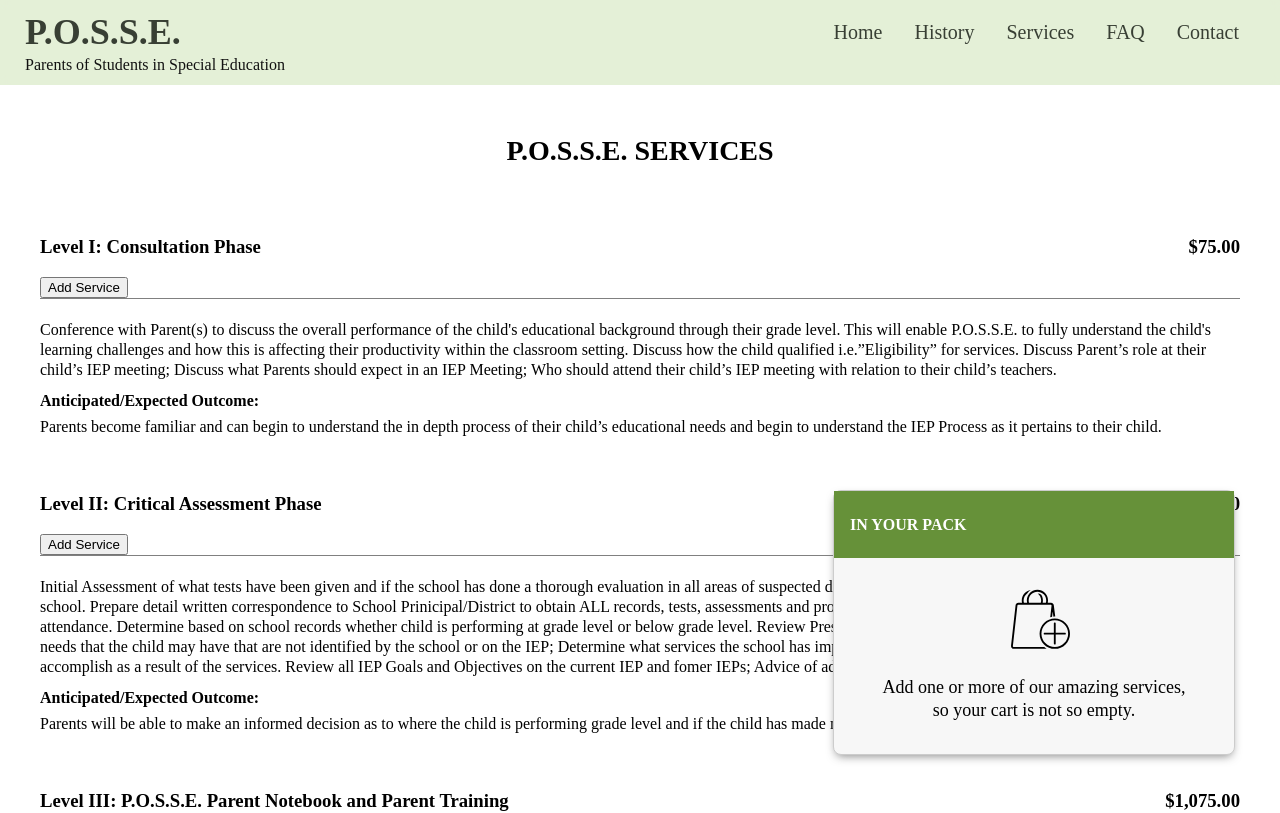
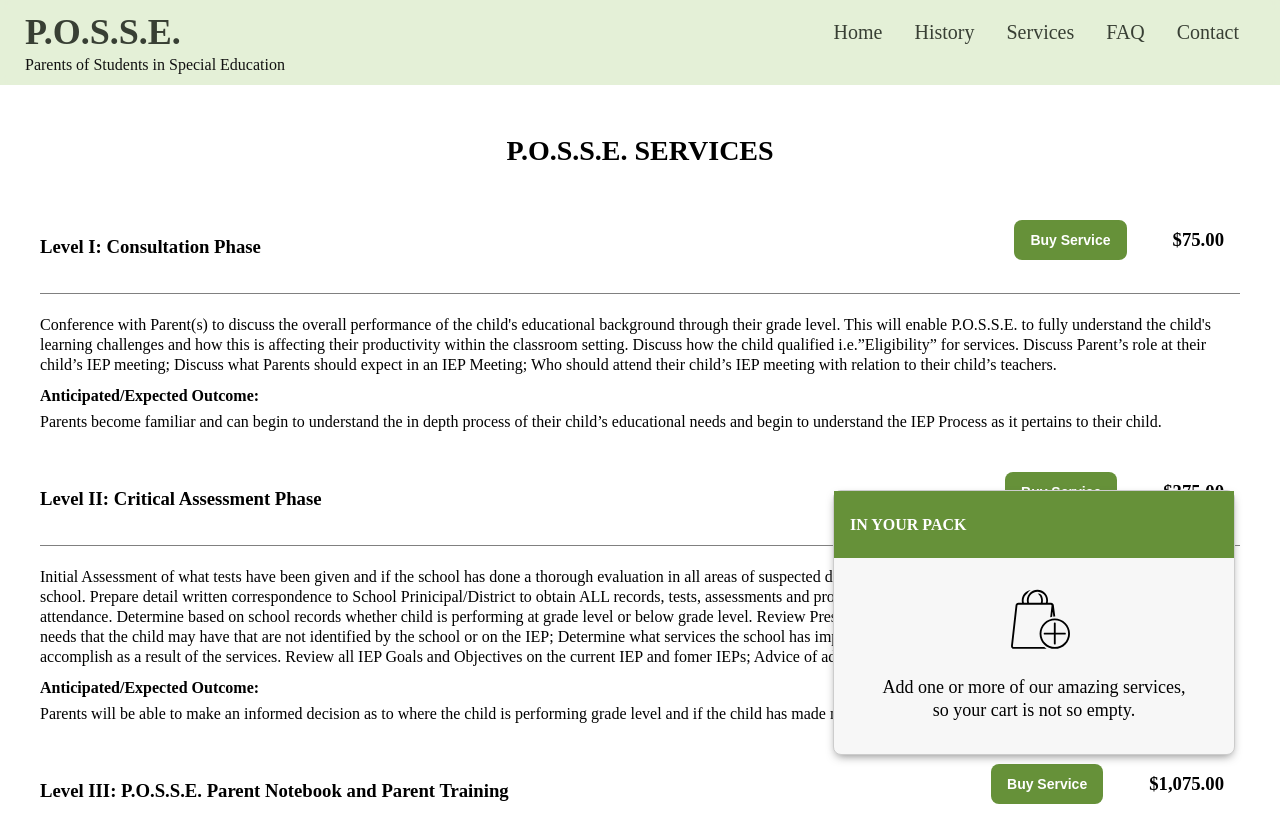
Before and after one commit to devNroses/p.o.s.s.e, a Nuxt app: page /services in a window 1280 px wide. Shown: the top 813 px of the page. Built offline with nearby package versions, Linux system fonts and the light colour scheme.

Commit message:
refactor of services page

```diff
--- a/pages/services.vue
+++ b/pages/services.vue
@@ -8,11 +8,12 @@
       </div>
       <div class="levelUp-wrapper" v-for="(service, i) of services" :key="i">
         <div class="levelUp-price">
-          <div class="price-header">
-            <h3>{{ service.name }}</h3>
-            <button>Add Service</button>
+          <h3 class="levelUp-name">{{ service.name }}</h3>
+
+          <div class="levelUp-purchase">
+            <button>Buy Service</button>
+            <h3>{{ service.price }}</h3>
           </div>
-          <h3>{{ service.price }}</h3>
         </div>
 
         <p>
@@ -184,8 +185,6 @@ export default Vue.extend({
     h3 {
       color: #383f34;
       font-size: 22px;
-      margin-top: 10px;
-      margin-bottom: 5px;
     }
   }
 }
@@ -266,12 +265,46 @@ export default Vue.extend({
       margin-bottom: -10px;
     }
   }
+  &-purchase {
+    display: flex;
+    align-items: flex-end;
+    margin-bottom: 15px;
+    margin-top: -15px;
+
+    button {
+      background-color: #669139;
+      border-radius: 8px;
+      border: none;
+      color: white;
+      font-size: 14px;
+      font-weight: 600;
+      height: 40px;
+      margin-right: 30px;
+      margin-bottom: 18px;
+      padding: 8px 16px;
+      cursor: pointer;
+
+      &:hover {
+        background-color: #d5b9b2 !important;
+      }
+    }
+
+    h3 {
+      padding: 8px 16px;
+    }
+  }
 
   &-price {
     display: flex;
+    flex-wrap: wrap;
     justify-content: space-between;
     border-bottom: 1px solid gray;
     margin-bottom: 5px;
   }
+
+  &-name {
+    min-width: 380px;
+    max-width: 580px;
+  }
 }
 </style>
```
